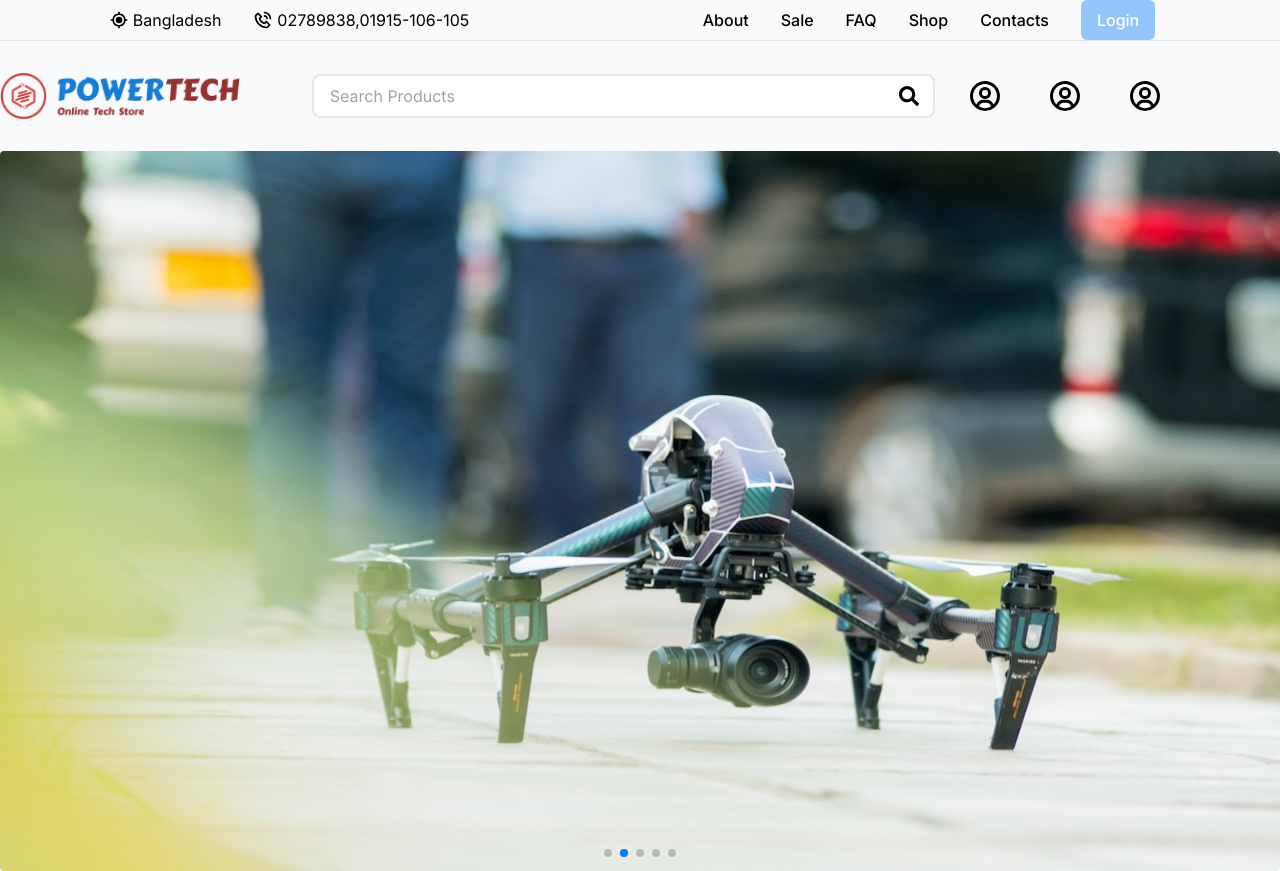
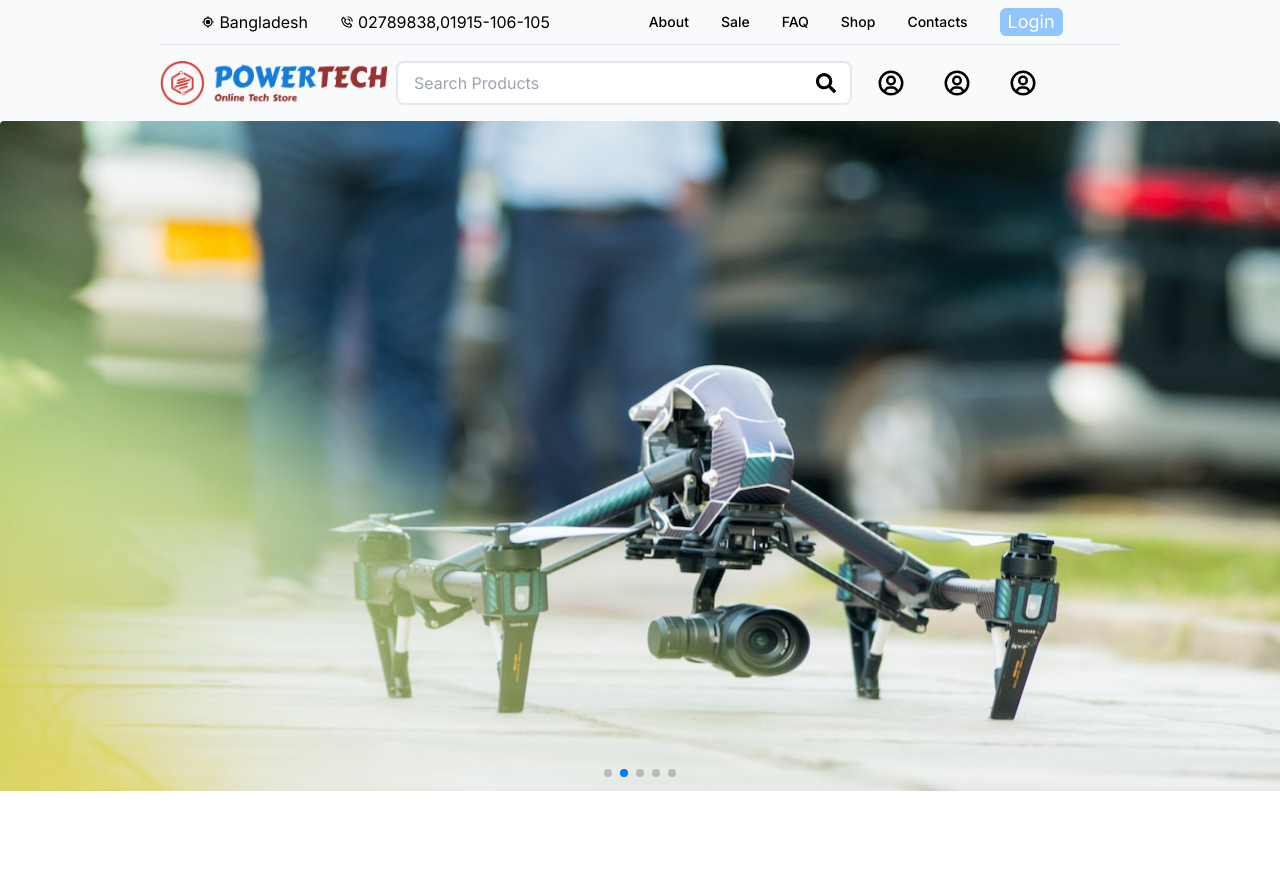
Before and after one commit to rakibulhasan933/power-tech-client, a Next.js app: page / in a window 1280 px wide. After the commit the page ends 800 px from the top, so only its background shows below. Built offline with nearby package versions, Linux system fonts and the light colour scheme.

Commit message:
[ADD] navabr and caresoul

```diff
--- a/components/Banner/page.js
+++ b/components/Banner/page.js
@@ -15,13 +15,14 @@ function Banner() {
 	return (
 		<div>
 			<Swiper
+				style={{ height: `calc(100vh - 130px)` }}
 				pagination={{
 					clickable: true,
 				}} navigation={true}
 				modules={[Autoplay, Pagination, Navigation]}
 				className="mySwiper"
 				autoplay={{
-					delay: 2500,
+					delay: 2000,
 					disableOnInteraction: false,
 				}}
 			>
--- a/components/Navbar/page.js
+++ b/components/Navbar/page.js
@@ -9,44 +9,44 @@ import Link from 'next/link';
 
 function Navbar() {
 	return (
-		<nav className=' bg-gray-50'>
-			<div>
+		<nav className='bg-gray-50'>
+			<div className='px-40'>
 				<div className="flex flex-col justify-center text-center md:justify-around md:flex-row ">
 					<div className="flex flex-row justify-center ">
 						<div className="flex flex-row items-center gap-1 mr-8">
-							<BiCurrentLocation className='text-xl ' />
+							<BiCurrentLocation className='text-sm ' />
 							Bangladesh
 						</div>
 						<div className="flex flex-row items-center gap-1">
-							<BiPhoneCall className='text-xl ' />
+							<BiPhoneCall className='text-sm ' />
 							02789838,01915-106-105</div>
 					</div>
-					<div className="flex flex-col items-center md:flex-row">
-						<div className="mx-4 font-medium cursor-pointer hover:border-b-4 hover:border-blue-600 hover:text-blue-600">About</div>
-						<div className="mx-4 font-medium cursor-pointer hover:border-b-4 hover:border-blue-600 hover:text-blue-600">Sale</div>
-						<div className="mx-4 font-medium cursor-pointer hover:border-b-4 hover:border-blue-600 hover:text-blue-600">FAQ</div>
-						<div className="mx-4 font-medium cursor-pointer hover:border-b-4 hover:border-blue-600 hover:text-blue-600">Shop</div>
-						<div className="mx-4 font-medium cursor-pointer hover:border-b-4 hover:border-blue-600 hover:text-blue-600">Contacts</div>
-						<div className="px-4 py-2 mx-4 font-medium text-white bg-blue-300 rounded-md cursor-pointer hover:bg-blue-500">Login</div>
-					</div>
+					<div className="flex flex-col items-center py-2 md:flex-row">
+						<div className="mx-4 text-sm font-medium cursor-pointer hover:border-b-4 hover:border-blue-600 hover:text-blue-600">About</div>
+						<div className="mx-4 text-sm font-medium cursor-pointer hover:border-b-4 hover:border-blue-600 hover:text-blue-600">Sale</div>
+						<div className="mx-4 text-sm font-medium cursor-pointer hover:border-b-4 hover:border-blue-600 hover:text-blue-600">FAQ</div>
+						<div className="mx-4 text-sm font-medium cursor-pointer hover:border-b-4 hover:border-blue-600 hover:text-blue-600">Shop</div>
+						<div className="mx-4 text-sm font-medium cursor-pointer hover:border-b-4 hover:border-blue-600 hover:text-blue-600">Contacts</div>
+						<div className="px-2 py-0 mx-4 text-lg text-white bg-blue-300 rounded-md cursor-pointer hover:bg-blue-500">Login</div>
 					</div>
 				</div>
 				<hr className='w-full ' />
-			<div className="flex flex-row items-center py-8">
+				<div className="flex flex-row items-center gap-2 py-4">
 					<div className="basis-1/4">
 						<Link className='cursor-pointer' href="/"><Image src={logo} alt='logo' width={240} height={120} /></Link>
 					</div>
 					<div className="basis-2/4">
 						<form className='relative flex flex-row border-none'>
 							<input type="search" className='w-full px-4 py-2 bg-white border-2 rounded-lg' placeholder='Search Products' ></input>
-						<button className='absolute text-xl right-4 top-3 hover:text-red-600'><FaSearch /></button>
+							<button className='absolute text-xl right-4 top-3 hover:text-blue-600'><FaSearch /></button>
 						</form>
 					</div>
-				<div className="px-4 mx-4 basis-1/4">
+					<div className="mx-4 basis-1/4">
 						<div className="flex flex-row items-center gap-5">
-						<BiUserCircle className='mr-6 text-4xl' />
-						<BiUserCircle className='mr-6 text-4xl' />
-						<BiUserCircle className='text-4xl' />
+							<BiUserCircle className='mr-4 text-3xl' />
+							<BiUserCircle className='mr-4 text-3xl' />
+							<BiUserCircle className='text-3xl' />
+						</div>
 					</div>
 				</div>
 			</div>
```
Lines whose indentation alone changed are shown as unchanged.
